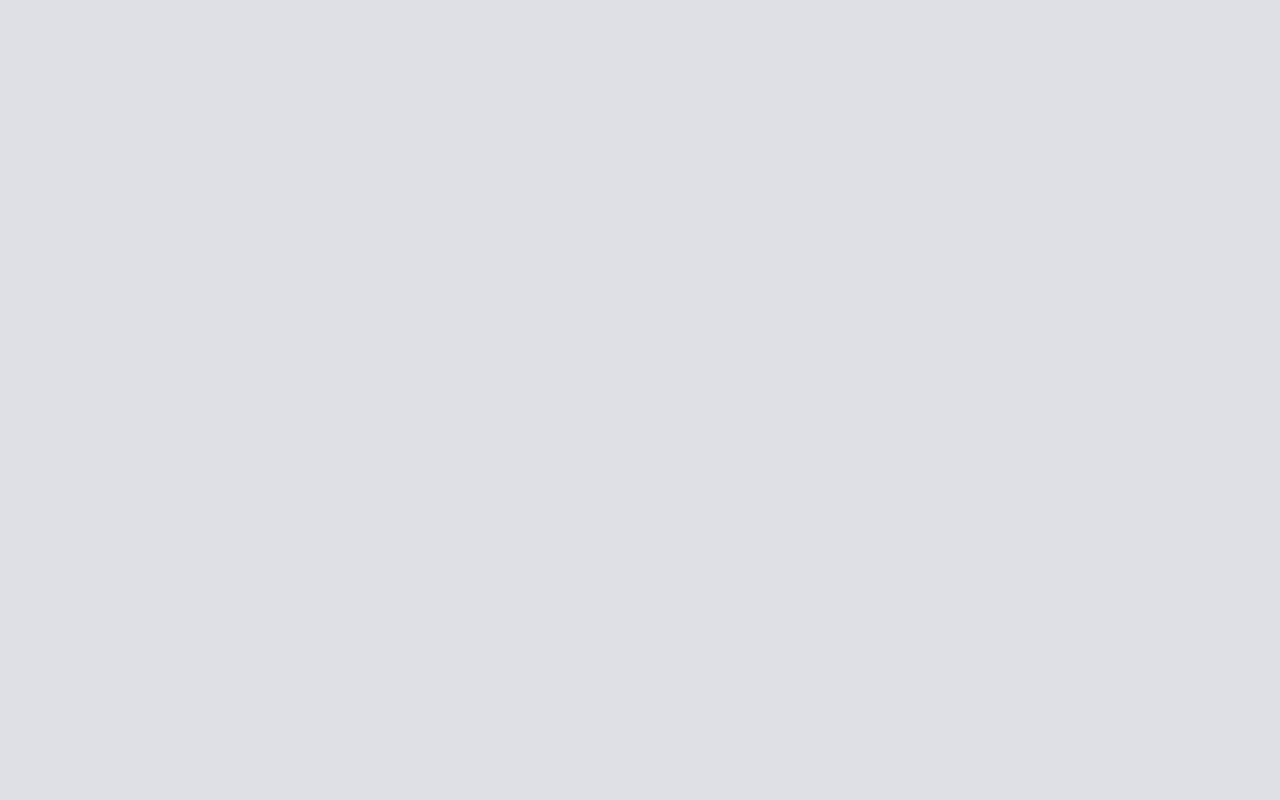
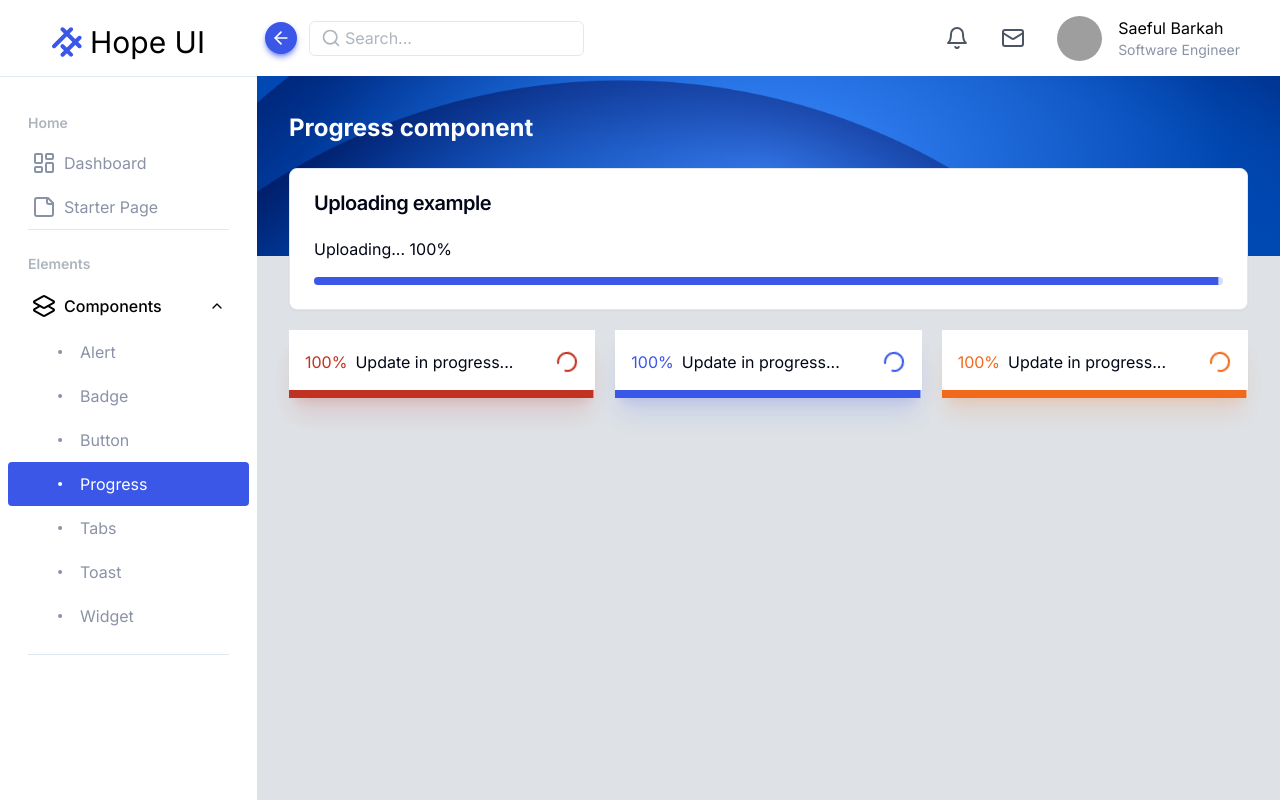
Before and after one commit to saefulbarkah/hope-ui-next, a Next.js app in the folder web/: page /ui/components/progress in a window 1280 px wide. Before the commit this address had no page. Built offline with nearby package versions, Linux system fonts and the light colour scheme; grey boxes are pictures that could not be loaded.

Commit message:
feat(progress): add progress example component

```diff
--- /dev/null
+++ b/web/src/app/ui/components/progress/page.tsx
@@ -0,0 +1,15 @@
+import HeaderPage from "@/components/header/header-page";
+import { MainContent } from "@/components/layout";
+import { FeatureProgress } from "@/features/components/progress/feature-progress";
+import React from "react";
+
+export default function page() {
+  return (
+    <>
+      <HeaderPage title="Progress component" />
+      <MainContent>
+        <FeatureProgress />
+      </MainContent>
+    </>
+  );
+}
--- a/web/src/components/progress/index.ts
+++ b/web/src/components/progress/index.ts
@@ -1 +1,2 @@
 export * from "./circular";
+export * from "./progress-bar";
--- a/web/src/components/progress/progress-bar.tsx
+++ b/web/src/components/progress/progress-bar.tsx
@@ -7,7 +7,7 @@ import { VariantProps, cva } from "class-variance-authority";
 import { motion } from "framer-motion";
 
 const progressVariant = cva(
-  "relative h-4 w-full overflow-hidden rounded-full bg-slate-100 dark:bg-slate-800",
+  "relative h-4 w-full overflow-hidden bg-slate-100 dark:bg-slate-800",
   {
     variants: {
       variant: {
@@ -20,10 +20,15 @@ const progressVariant = cva(
       size: {
         sm: "h-2",
       },
+      rounded: {
+        default: "rounded-full",
+        none: "rounded-none",
+      },
     },
     defaultVariants: {
       variant: "default",
       size: "sm",
+      rounded: "default",
     },
   },
 );
@@ -43,19 +48,25 @@ const progressIndicatorVariant = cva("h-full w-full flex-1", {
   },
 });
 
+export type ProgressVariantType = VariantProps<typeof progressVariant>;
+
 interface progressType
   extends React.ComponentPropsWithoutRef<typeof ProgressPrimitive.Root>,
-    VariantProps<typeof progressVariant> {
+    ProgressVariantType {
   noAnimation?: boolean;
 }
 
 const ProgressBar = React.forwardRef<
   React.ElementRef<typeof ProgressPrimitive.Root>,
   progressType
->(({ className, value, variant, size, noAnimation, ...props }, ref) => (
+>(
+  (
+    { className, value, variant, size, noAnimation, rounded, ...props },
+    ref,
+  ) => (
     <ProgressPrimitive.Root
       ref={ref}
-    className={cn(progressVariant({ className, variant, size }))}
+      className={cn(progressVariant({ className, variant, size, rounded }))}
       {...props}
     >
       <ProgressPrimitive.Indicator asChild>
@@ -75,7 +86,8 @@ const ProgressBar = React.forwardRef<
         />
       </ProgressPrimitive.Indicator>
     </ProgressPrimitive.Root>
-));
+  ),
+);
 ProgressBar.displayName = ProgressPrimitive.Root.displayName;
 
 export { ProgressBar };
--- a/web/src/components/sidebar/sidebar.tsx
+++ b/web/src/components/sidebar/sidebar.tsx
@@ -59,9 +59,9 @@ export const Sidebar = () => {
           duration: 0.5,
         }}
         variants={sidebarVariant}
-        className={`fixed bottom-0 left-0 top-0 z-[60] w-sidebar-mobile bg-white will-change-transform [--sidebar-closed:0px] [--sidebar-open:-100%] lg:z-10 lg:w-sidebar-desktop lg:[--sidebar-closed:-100%] lg:[--sidebar-open:-0px]`}
+        className={`fixed bottom-0 left-0 top-0 z-[60] h-screen w-sidebar-mobile overflow-auto bg-white will-change-transform [--sidebar-closed:0px] [--sidebar-open:-100%] lg:z-10 lg:w-sidebar-desktop lg:[--sidebar-closed:-100%] lg:[--sidebar-open:-0px]`}
       >
-        <div className="relative flex items-center justify-center gap-2 px-8 pb-4 pt-6">
+        <div className="relative flex items-center justify-center gap-2 pb-4 pt-6">
           <Logo />
           <h2 className="text-3xl">Hope UI</h2>
         </div>
--- a/web/src/config/route.tsx
+++ b/web/src/config/route.tsx
@@ -56,6 +56,10 @@ export const routeMenus: menu[] = [
             url: "/button",
           },
           {
+            label: "Progress",
+            url: "/progress",
+          },
+          {
             label: "Tabs",
             url: "/tabs",
           },
--- /dev/null
+++ b/web/src/features/components/progress/feature-progress.tsx
@@ -0,0 +1,85 @@
+/* eslint-disable react-hooks/exhaustive-deps */
+"use client";
+
+import { ProgressBar } from "@/components/progress";
+import { Card, CardContent, CardHeader, CardTitle } from "@/components/ui/card";
+import { Loader2 } from "lucide-react";
+import React, { useEffect, useState } from "react";
+
+const UpdateComponent = ({ progress }: { progress: number }) => {
+  return (
+    <div className="grid grid-cols-2 gap-5 lg:grid-cols-3">
+      <Card className="rounded-none border-none shadow-xl shadow-danger/15">
+        <CardContent className="flex flex-col gap-4 p-0">
+          <div className="px-4 pt-5">
+            <div className="flex items-center gap-2">
+              <p className="text-danger">{progress}%</p>
+              <p>Update in progress...</p>
+              <div className="ml-auto">
+                <Loader2 className="animate-spin text-danger" />
+              </div>
+            </div>
+          </div>
+          <ProgressBar variant={"danger"} value={progress} rounded={"none"} />
+        </CardContent>
+      </Card>
+      <Card className="rounded-none border-none shadow-xl shadow-primary/15">
+        <CardContent className="flex flex-col gap-4 p-0">
+          <div className="px-4 pt-5">
+            <div className="flex items-center gap-2">
+              <p className="text-primary">{progress}%</p>
+              <p>Update in progress...</p>
+              <div className="ml-auto">
+                <Loader2 className="animate-spin text-primary" />
+              </div>
+            </div>
+          </div>
+          <ProgressBar variant={"primary"} value={progress} rounded={"none"} />
+        </CardContent>
+      </Card>
+      <Card className="rounded-none border-none shadow-xl shadow-warning/15">
+        <CardContent className="flex flex-col gap-4 p-0">
+          <div className="px-4 pt-5">
+            <div className="flex items-center gap-2">
+              <p className="text-warning">{progress}%</p>
+              <p>Update in progress...</p>
+              <div className="ml-auto">
+                <Loader2 className="animate-spin text-warning" />
+              </div>
+            </div>
+          </div>
+          <ProgressBar variant={"warning"} value={progress} rounded={"none"} />
+        </CardContent>
+      </Card>
+    </div>
+  );
+};
+
+export const FeatureProgress = () => {
+  const [progress, setProgress] = useState(0);
+
+  useEffect(() => {
+    const timer = setTimeout(() => {
+      if (progress >= 100) {
+        return setProgress(0);
+      }
+      setProgress(progress + 20);
+    }, 1000);
+    return () => clearTimeout(timer);
+  }, [progress]);
+
+  return (
+    <div className="flex flex-col gap-5">
+      <Card>
+        <CardHeader>
+          <CardTitle>Uploading example</CardTitle>
+        </CardHeader>
+        <CardContent className="flex flex-col gap-4">
+          <p>Uploading... {progress}%</p>
+          <ProgressBar variant={"primary"} value={progress} />
+        </CardContent>
+      </Card>
+      <UpdateComponent progress={progress} />
+    </div>
+  );
+};
```
Lines whose indentation alone changed are shown as unchanged.
